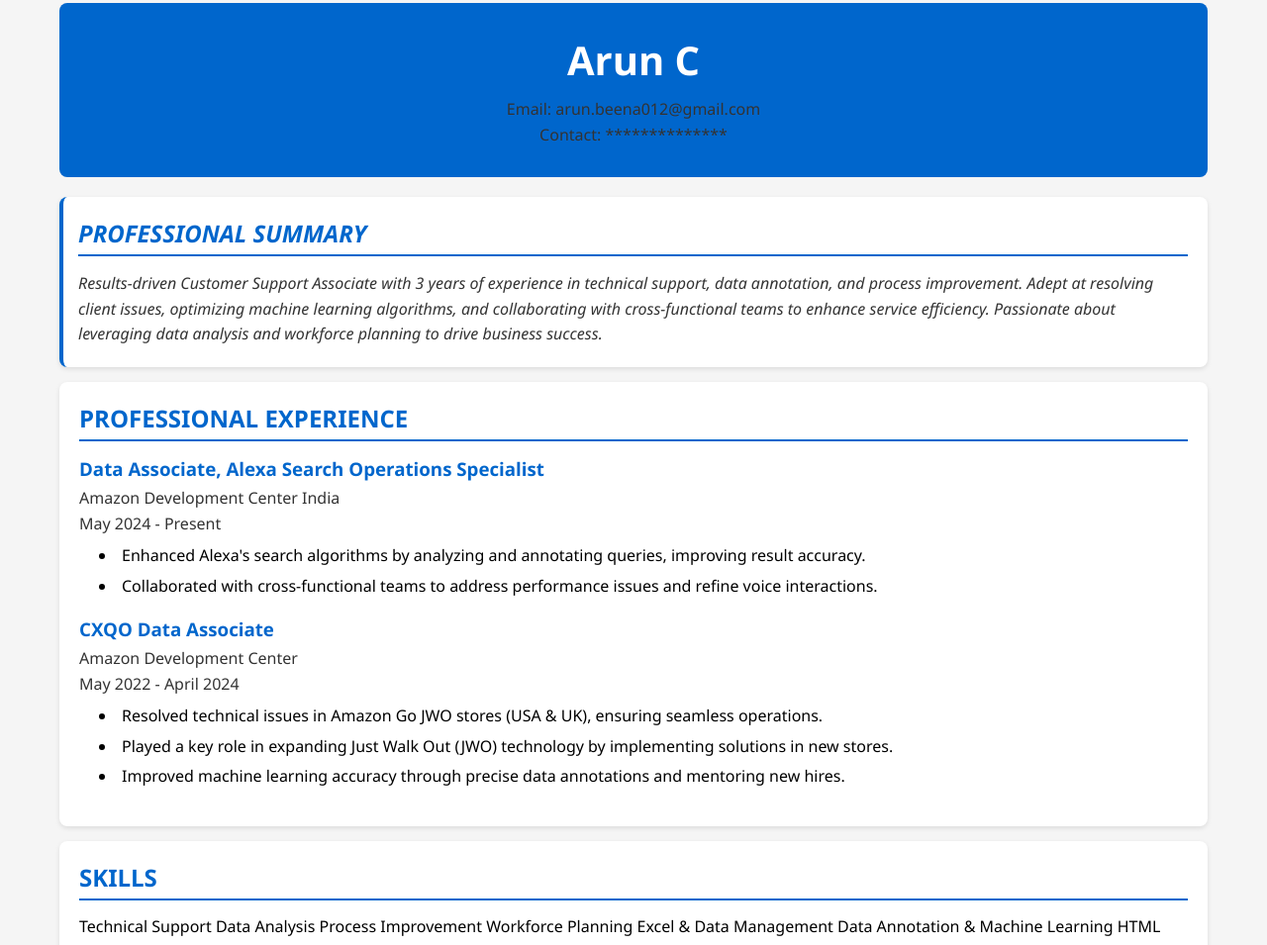
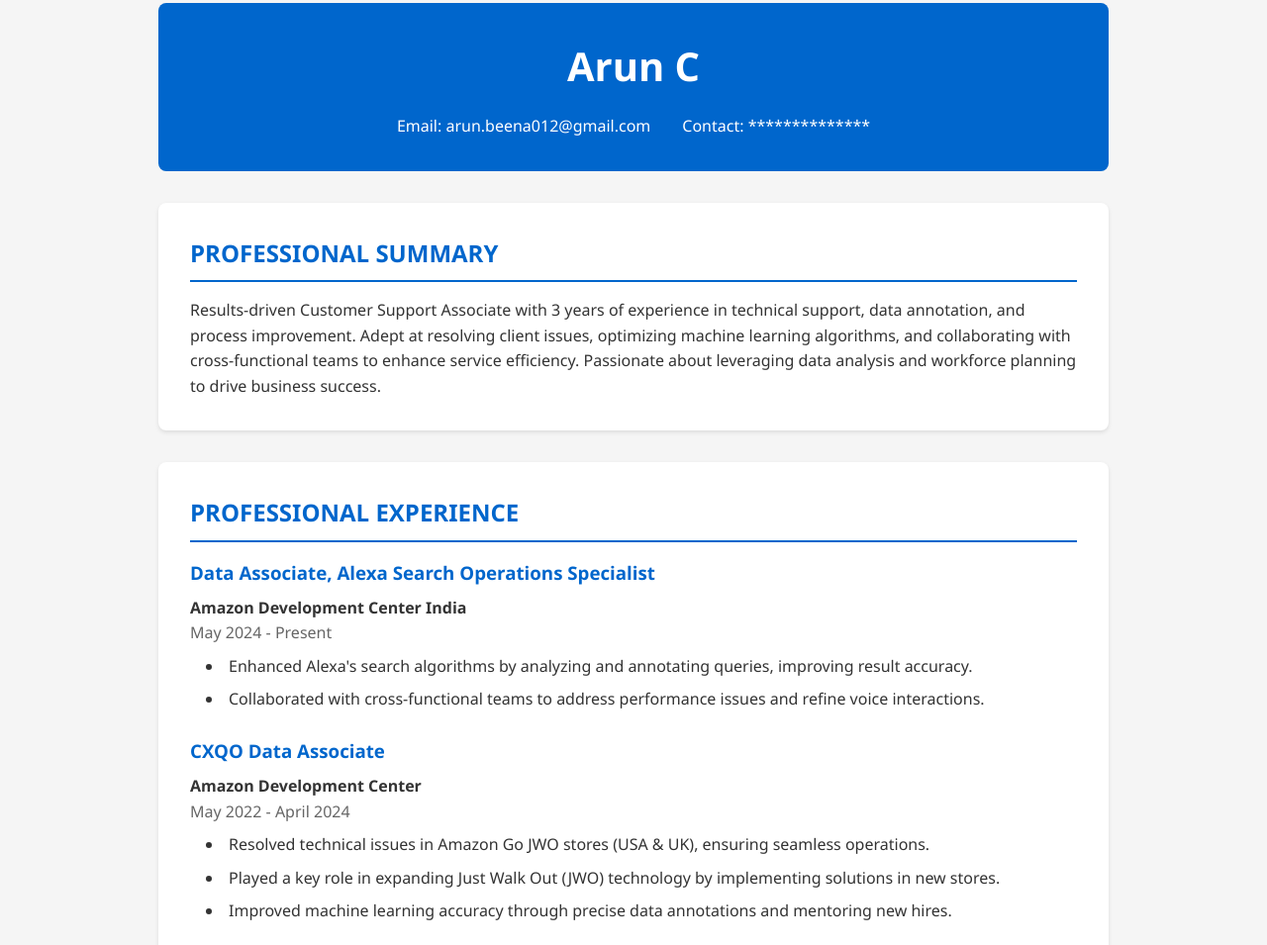
Before and after one commit to rrajez/arunResume, a plain HTML site: page index.html in a window 1280 px wide. Shown: the part 17-972 px from the top of the page at 99% size. Drawn offline with Linux system fonts and the light colour scheme.

Commit message:
Ehance Styles

```diff
--- a/styles.css
+++ b/styles.css
@@ -1,128 +1,154 @@
-h2 {
-    color: blue
-}
+/* Reset and base styles */
 * {
     margin: 0;
     padding: 0;
     box-sizing: border-box;
-    font-family: 'Segoe UI', Tahoma, Geneva, Verdana, sans-serif;
 }
 
 body {
-    max-width: 1200px;
+    font-family: 'Segoe UI', Tahoma, Geneva, Verdana, sans-serif;
+    line-height: 1.6;
+    background-color: #f5f5f5;
+    color: #333;
+}
+
+.container {
+    max-width: 1000px;
     margin: 0 auto;
     padding: 20px;
-    background-color: #f5f5f5;
 }
 
+/* Header styles */
 header {
     background-color: #0066cc;
     color: white;
-    padding: 30px;
+    padding: 2rem;
+    border-radius: 8px;
+    margin-bottom: 2rem;
     text-align: center;
-    border-radius: 8px;
-    margin-bottom: 20px;
 }
 
 header h1 {
-    font-size: 2.5em;
-    margin-bottom: 10px;
+    font-size: 2.5rem;
+    margin-bottom: 1rem;
 }
 
+.contact-info {
+    display: flex;
+    justify-content: center;
+    gap: 2rem;
+}
+
+/* Section styles */
 section {
     background-color: white;
-    padding: 20px;
-    margin: 15px 0;
+    padding: 2rem;
+    margin-bottom: 2rem;
     border-radius: 8px;
-    box-shadow: 0 2px 5px rgba(0,0,0,0.1);
+    box-shadow: 0 2px 4px rgba(0,0,0,0.1);
 }
 
 h2 {
     color: #0066cc;
-    margin-bottom: 15px;
+    margin-bottom: 1rem;
+    padding-bottom: 0.5rem;
     border-bottom: 2px solid #0066cc;
-    padding-bottom: 5px;
 }
 
+/* Experience section */
+.experience-item {
+    margin-bottom: 1.5rem;
+}
+
+.experience-item h3 {
+    color: #0066cc;
+    margin-bottom: 0.5rem;
+}
+
+.company {
+    font-weight: bold;
+}
+
+.date {
+    color: #666;
+    margin-bottom: 0.5rem;
+}
+
+/* Skills section */
+.skills-grid {
+    display: flex;
+    flex-wrap: wrap;
+    gap: 1rem;
+}
+
+.skills-grid span {
+    background-color: #e6f0ff;
+    color: #0066cc;
+    padding: 0.5rem 1rem;
+    border-radius: 20px;
+    font-size: 0.9rem;
+}
+
+/* Education section */
+.education-item {
+    margin-bottom: 1.5rem;
+}
+
+.education-item h3 {
+    color: #0066cc;
+    margin-bottom: 0.5rem;
+}
+
+/* Lists */
 ul {
     list-style-position: inside;
-    margin-left: 20px;
+    margin-left: 1rem;
 }
 
 li {
-    margin: 8px 0;
-    line-height: 1.4;
+    margin-bottom: 0.5rem;
 }
 
-p {
-    line-height: 1.6;
-    color: #333;
-}
-
-.skills ul {
-    display: flex;
-    flex-wrap: wrap;
-    gap: 10px;
-}
-
-.skills li {
-    background-color: #e6f0ff;
-    padding: 8px 15px;
-    border-radius: 20px;
-    color: #0066cc;
-}
-
+/* Footer */
 footer {
     text-align: center;
-    padding: 20px;
-    margin-top: 20px;
+    padding: 2rem;
     background-color: #0066cc;
     color: white;
     border-radius: 8px;
+    margin-top: 2rem;
 }
 
 footer a {
     color: white;
     text-decoration: none;
-    margin: 0 10px;
+    margin: 0 1rem;
 }
 
 footer a:hover {
     text-decoration: underline;
 }
 
-.professional-summary {
-    font-style: italic;
-    border-left: 4px solid #0066cc;
-    padding-left: 15px;
-}
-
-.experience-item {
-    margin-bottom: 20px;
-}
-
-.experience-item h3 {
-    color: #0066cc;
-    margin-bottom: 5px;
-}
-
-.achievement-item {
-    background-color: #f8f9fa;
-    padding: 10px;
-    margin: 5px 0;
-    border-left: 3px solid #0066cc;
-}
-
+/* Responsive design */
 @media (max-width: 768px) {
-    body {
+    .container {
         padding: 10px;
     }
 
     header {
-        padding: 20px;
+        padding: 1.5rem;
+    }
+
+    .contact-info {
+        flex-direction: column;
+        gap: 0.5rem;
     }
 
     section {
-        padding: 15px;
+        padding: 1.5rem;
+    }
+
+    .skills-grid span {
+        font-size: 0.8rem;
     }
 }
```
